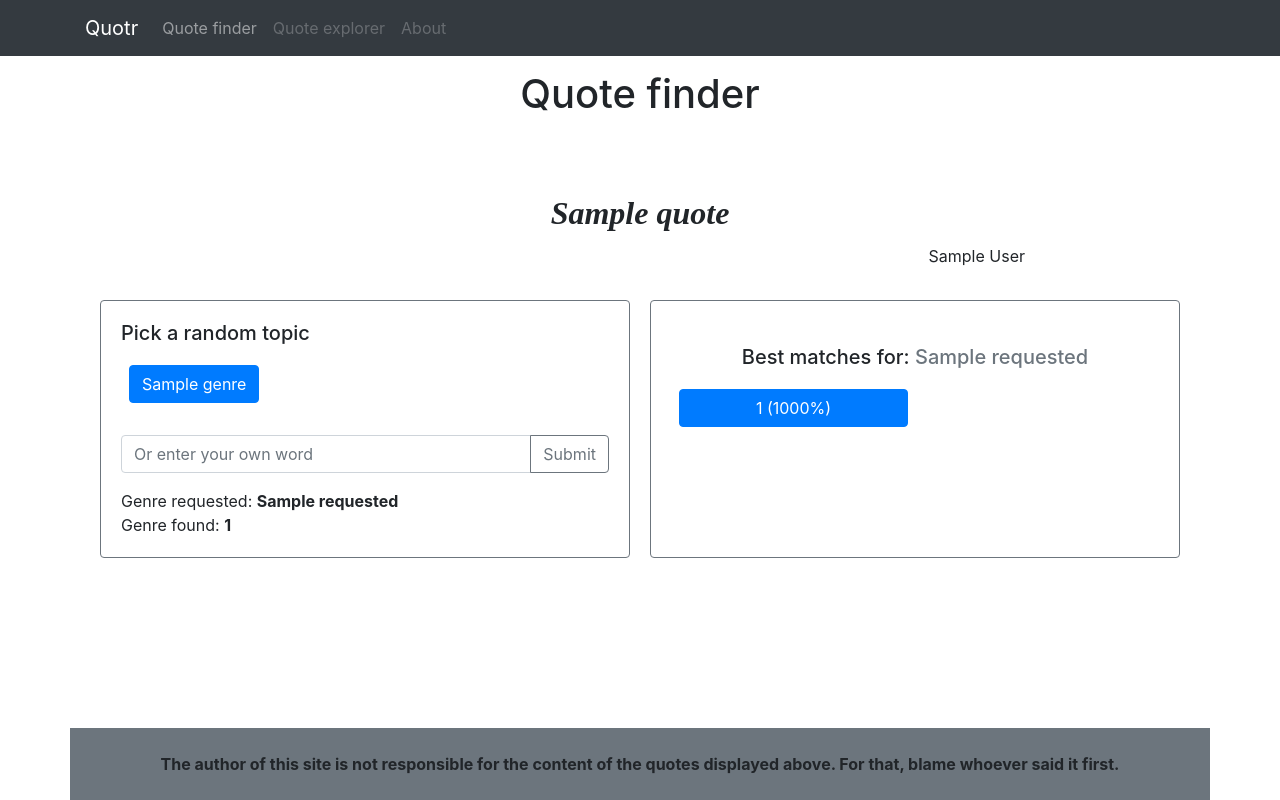
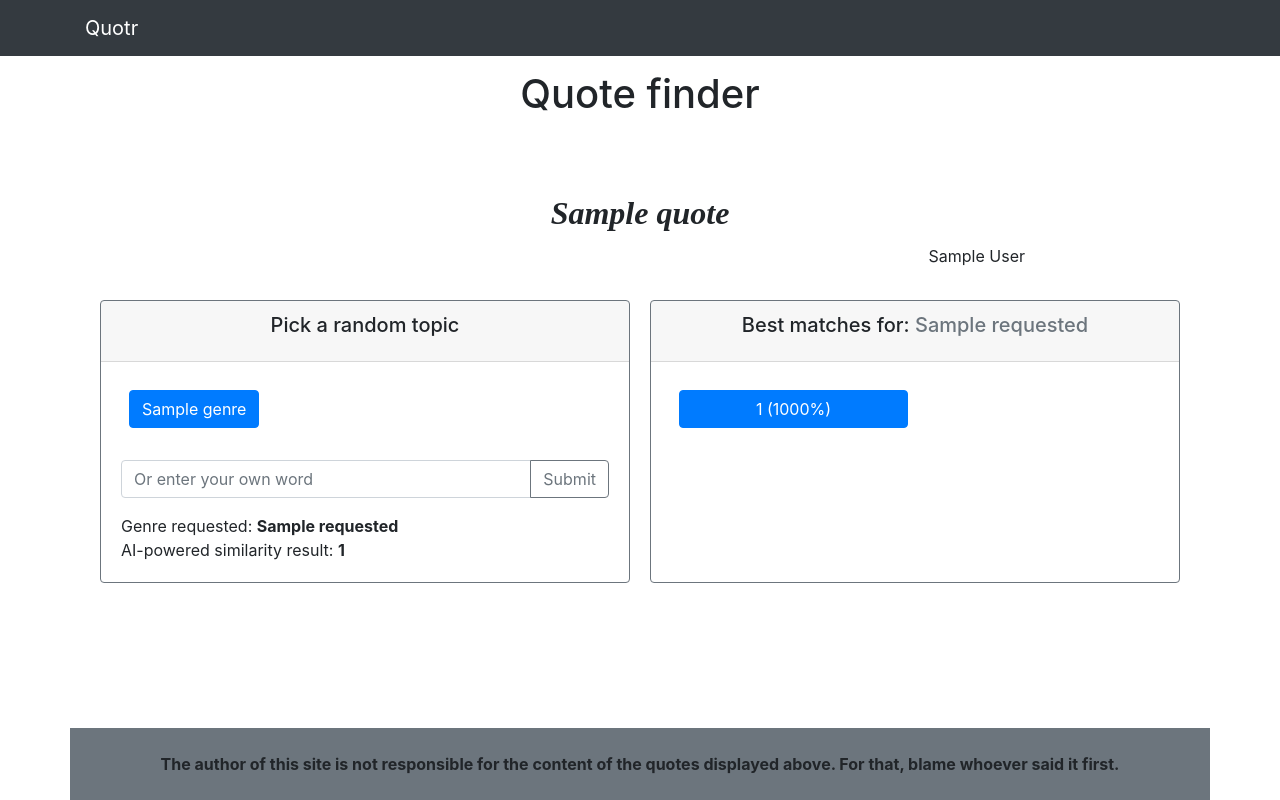
Before and after one commit to scign/quotr, a Flask app: template app/templates/quote_finder.html in a window 1280 px wide. Run offline with Flask 2, Linux system fonts and the light colour scheme; the template is opened without the code that fills it: most values are stand-ins (such as "Sample title", 1, 10 or a date in 2020); parts of the project's set-up code (start-up, migrations or seed data) failed here and were passed over; some libraries are stand-ins or nearby versions.

Commit message:
condensed front end code a bit

```diff
--- a/app/templates/main.html
+++ b/app/templates/main.html
@@ -7,30 +7,10 @@
 </head>
 
 <body style="padding-top: 70px;">
-    <nav class="navbar navbar-expand-sm fixed-top navbar-dark bg-dark">
+    <nav class="navbar fixed-top navbar-dark bg-dark">
       <div class="container">
-
         <div class="navbar-header">
           <a class="navbar-brand" href="#">Quotr</a>
-          <button class="navbar-toggler" type="button" data-toggle="collapse" data-target="#navbar" aria-expanded="false" aria-controls="navbar">
-            <span class="navbar-toggler-icon"></span>
-          </button>
-        </div>
-
-        <div class="collapse navbar-collapse" id="navbar">
-
-          <ul class="nav navbar-nav">
-            <li class="nav-item" id='home-nav'>
-              <a class="nav-link" href="/">Quote finder</a>
-            </li>
-            <li class="nav-item" id='profile-nav'>
-              <a class="nav-link disabled" href="/" alt="Coming soon!">Quote explorer</a>
-            </li>
-            <li class="nav-item" id='schedule'>
-              <a class="nav-link disabled" href="/" alt="Coming soon!">About</a>
-            </li>
-          </ul>
-
         </div>
       </div>
     </nav>
--- a/app/templates/quote_finder.html
+++ b/app/templates/quote_finder.html
@@ -13,8 +13,10 @@
 
   <div class="card-columns d-flex justify-content-center">
     <div class="card w-50 border border-secondary">
+      <div class="card-header">
+        <h5 class="card-title text-center">Pick a random topic</h5>
+      </div>
       <div class="card-body">
-        <h5 class="card-title">Pick a random topic</h5>
         <form action="/" method="get">
           {% for genre in genres %}
           <button type="submit" class="btn btn-md btn-primary m-sm-2" name="genre" value="{{ genre }}">{{ genre }}</button>
@@ -30,14 +32,15 @@
           </div>
         </form>
         <div class="card-text">Genre requested: <b>{{ requested }}</b></div>
-        <div class="card-text">Genre found: <b>{{ matches[0][0] }}</b></div>
+        <div class="card-text">AI-powered similarity result: <b>{{ matches[0][0] }}</b></div>
       </div>
     </div>
 
     <div class="card w-50 border border-secondary">
-      <img src="" class="card-img-top">
+      <div class="card-header">
+        <h5 class="card-title text-center">Best matches for: <span class="text-muted">{{ requested }}</span></h5>
+      </div>
       <div class="card-body">
-        <h5 class="card-title text-center">Best matches for: <span class="text-muted">{{ requested }}</span></h5>
         <form action="/" method="get">
           <div class="row">
           {% for match in matches %}
```
